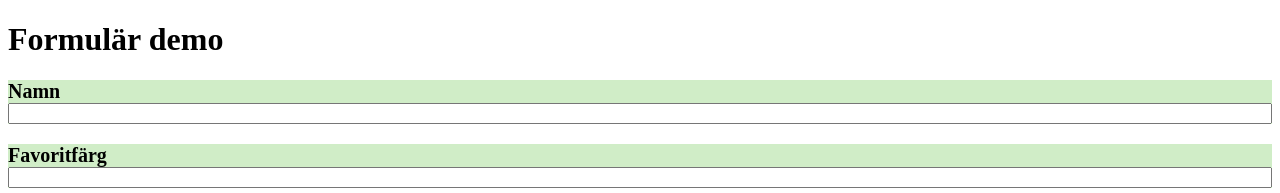
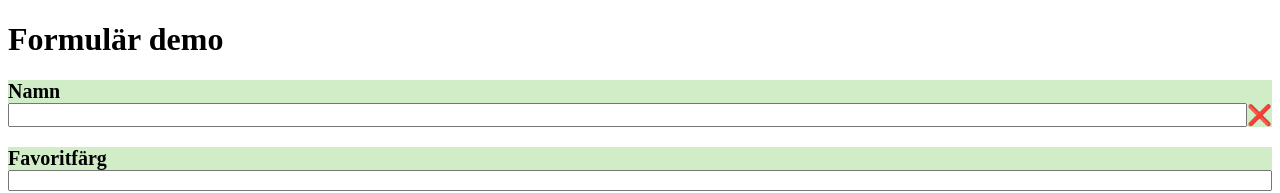
Before and after one commit to folkuni-f22-react/05-forms, a React (Vite) app: page / in a window 1280 px wide. Shown: the top 193 px of the page. Built offline with nearby package versions, Linux system fonts and the light colour scheme.

Commit message:
Display if name is valid or not

```diff
--- a/src/components/UserProfile.css
+++ b/src/components/UserProfile.css
@@ -2,6 +2,12 @@
 	font-size: 125%;
 	/* display: flex; */
 	/* flex-direction: column; */
+}
+.field {
+	display: flex;
+}
+.field input {
+	flex-grow: 1;
 }
 
 .field-group {
--- a/src/components/UserProfile.jsx
+++ b/src/components/UserProfile.jsx
@@ -1,9 +1,21 @@
+import { useState } from 'react'
 import './UserProfile.css'
+import { isValidFullName } from '../utils/validation.js'
 
 const UserProfile = () => {
+	// state-variabler
+	const [name, setName] = useState('')
+
 	// Visa inget förrän användaren fått en chans att fylla i fältet
 	// Visa grön check eller rött kryss ✔️❌ om valid/invalid
 	// Börja med namn: state-variabler för VÄRDET och clean/dirty
+
+	// Affärslogik: namnet är giltigt om
+	// - minst fem tecken
+	// - innehålla mellanslag (förnamn+efternamn)
+	// - inga siffror, bara bokstäver (och mellanslag)
+
+	const nameIsValid = isValidFullName(name)
 
 	const handleSubmit = event => {
 		event.preventDefault()
@@ -13,8 +25,14 @@ const UserProfile = () => {
 		<form className="user-profile">
 
 			<div className="field-group">
-			<label> Namn </label>
-			<input type="text" />
+				<label> Namn </label>
+				<div className="field">
+					<input type="text"
+						value={name}
+						onChange={e => setName(e.target.value)}
+						/>
+					<span>{nameIsValid ? '✔️' : '❌'}</span>
+				</div>
 			</div>
 
 			<div className="field-group">
--- /dev/null
+++ b/src/utils/validation.js
@@ -0,0 +1,19 @@
+function isValidFullName(fullName) {
+	if (fullName.length < 5) {
+		return false;
+	}
+	if (!fullName.includes(' ')) {
+		return false
+	}
+	const allowedChars = ' abcdefghijklmnopqrstuvwxyzåäö'
+	for (let i = 0; i < fullName.length; i++) {
+		let c = fullName.charAt(i).toLowerCase()
+		if (!allowedChars.includes(c)) {
+			return false
+		}
+	}
+
+	return true
+}
+
+export { isValidFullName }
```
